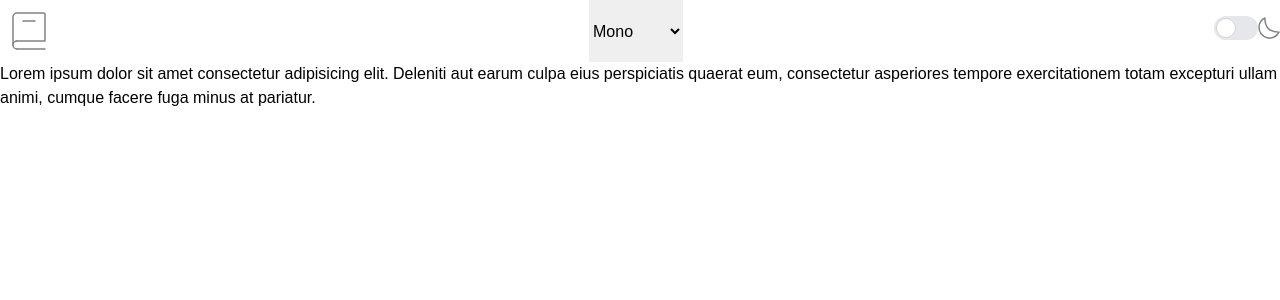
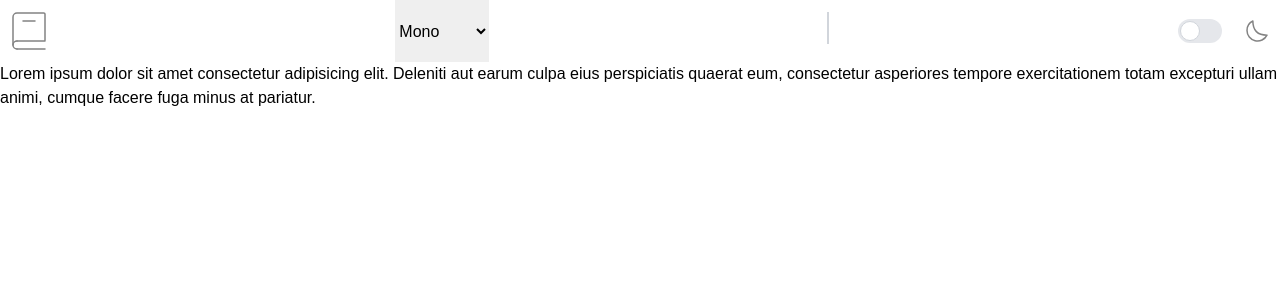
Before and after one commit to schincharauli/Dictionary-web-app---React, a React (Vite) app: page / in a window 1280 px wide. Shown: the top 300 px of the page. Built offline with nearby package versions, Linux system fonts and the light colour scheme.

Commit message:
final version of navigation

```diff
--- a/src/App.css
+++ b/src/App.css
@@ -3,3 +3,7 @@
 @import url("./fonts/lora/Lora-VariableFont_wght.ttf");
 @import url("./fonts/inter/Inter-VariableFont_slnt\,wght.ttf");
 @import url("./fonts/inconsolata/Inconsolata-VariableFont_wdth\,wght.ttf"); */
+
+.moon-icon-violet {
+  background-image: url(../public/images/velvet-moon.svg);
+}
--- a/src/App.jsx
+++ b/src/App.jsx
@@ -2,6 +2,7 @@ import React, { useState } from "react";
 import "./App.css";
 import logo from "../public/images/logo.svg";
 import moonIcon from "../public/images/icon-moon.svg";
+import velvetMoon from "../public/images/velvet-moon.svg";
 
 function App() {
   const [theme, setTheme] = useState("light");
@@ -17,8 +18,17 @@ function App() {
       document.documentElement.classList.remove("dark");
     }
   };
+
   const handleFontChange = (e) => {
     setSelectedFont(e.target.value);
+  };
+
+  const renderMoon = () => {
+    if (theme === "dark") {
+      return <img src={velvetMoon} alt="" className="moon-icon-violet" />;
+    } else {
+      return <img src={moonIcon} alt="" />;
+    }
   };
 
   return (
@@ -41,34 +51,21 @@ function App() {
             Sans Serif
           </option>
         </select>
+        <div className="h-8 w-0.5 mt-3 bg-gray-300"></div>
+
         <button>
-          <label className="relative inline-flex items-center cursor-pointer">
+          <label className="relative inline-flex items-center cursor-pointer m-3">
             <input type="checkbox" className="sr-only peer" />
             <div
               onClick={changeTheme}
               className={`w-11 h-6 bg-gray-200 peer-focus:outline-none peer-focus:ring-4 dark:peer-focus:ring-violet rounded-full peer dark:bg-gray-700 peer-checked:after:translate-x-full peer-checked:after:border-white after:content-[''] after:absolute after:top-[2px] after:left-[2px] after:bg-white after:border-gray-300 after:border after:rounded-full after:h-5 after:w-5 after:transition-all dark:border-gray-600 peer-checked:bg-violet`}
             ></div>
-            <span>
-              <img
-                src={moonIcon}
-                alt=""
-                className={"dark:path-stroke-violet"}
-              />
-            </span>
+            <span className="ml-6">{renderMoon()}</span>
           </label>
         </button>
       </nav>
 
       <section>
-        {/* <p className={`dark:text-white font-Inter`}>
-          This text will be white in dark mode.
-        </p>
-        <p className="dark:text-white font-Lora">
-          This text will be white in dark mode.
-        </p>
-        <p className="dark:text-white font-Inconsolata">
-          This text will be white in dark mode.
-        </p> */}
         <p>
           Lorem ipsum dolor sit amet consectetur adipisicing elit. Deleniti aut
           earum culpa eius perspiciatis quaerat eum, consectetur asperiores
```
Also changed, not shown: public/images/velvet-moon.svg (added).
